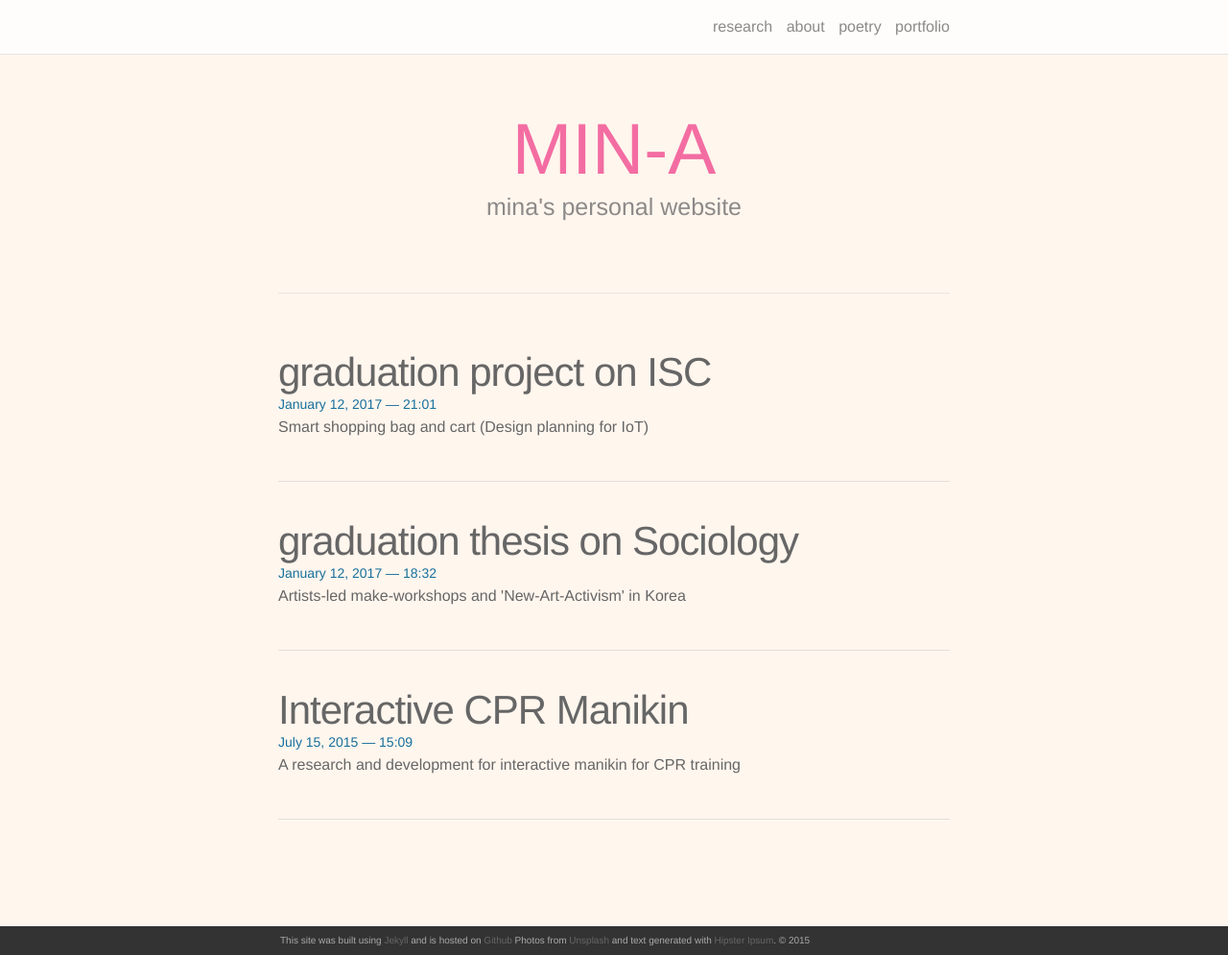
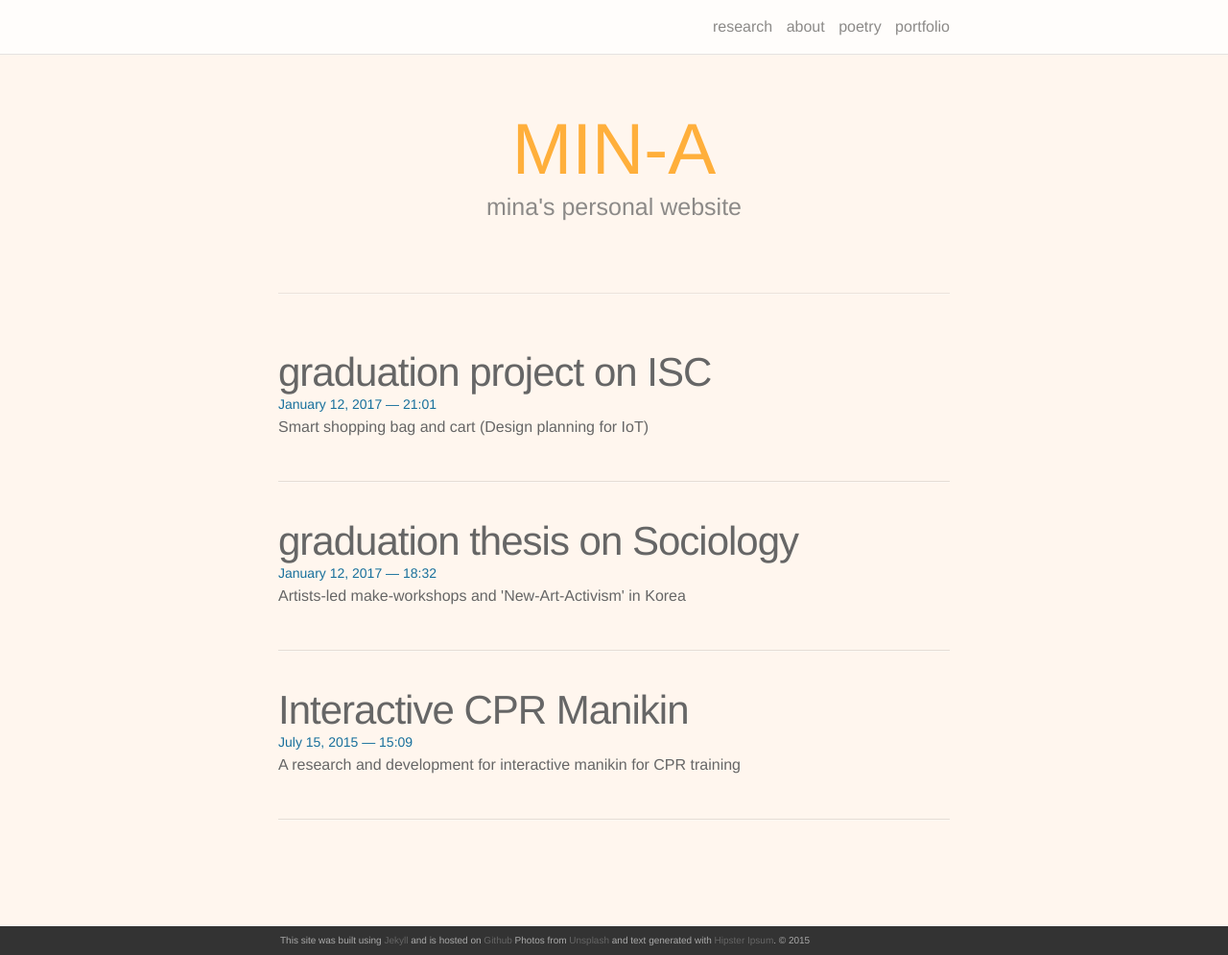
Before and after one commit to lucid2713/lucid2713.github.io, a Jekyll site: the page built from index.html, in a window 1280 px wide and 995 px high. Shown: the whole window at 96% size. Built offline with Jekyll 4.4.1, drawn with Linux system fonts in a browser that asks for light colours; nearby versions of some CDN libraries; the list of posts is cut into pages by our own code.

Commit message:
Update _base.scss

```diff
--- a/_sass/_base.scss
+++ b/_sass/_base.scss
@@ -25,7 +25,7 @@ $caption_color: #aaa;
 
 /* COLORS  */
 $red:  #EF4089;
-$orange: #F29105;
+$orange: #FF9800;
 $blue: #003EBF;
 $green: #11D68B;
 $lime_green: #B7D12A;
@@ -37,7 +37,7 @@ $grey-color-light: #ddd;  /* navigation bar border */
 $text-color:     #666;
 
 /* Set theme color *************************/
-$theme-color:   $red;
+$theme-color:   $orange;
 
 
 /************************************************************/
```
